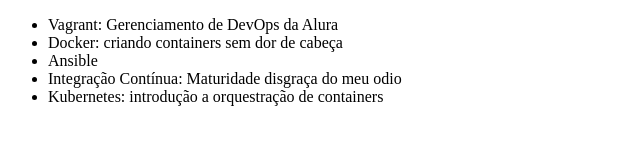
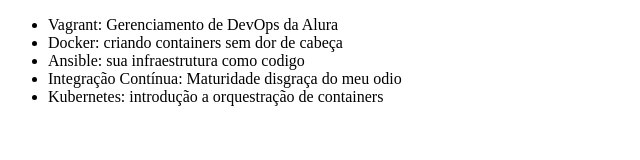
Before and after one commit to Betops42/alura-git, a plain HTML site: page index.html in a window 1280 px wide. Shown: the whole page, without its empty margins (0-640 px from the left). Drawn offline with Linux system fonts and the light colour scheme.

Commit message:
alterando o nome do curso de ansible

```diff
--- a/index.html
+++ b/index.html
@@ -8,7 +8,7 @@
     <ul>
         <li>Vagrant: Gerenciamento de DevOps da Alura</li>
         <li>Docker: criando containers sem dor de cabeça</li>
-        <li>Ansible</li>
+        <li>Ansible: sua infraestrutura como codigo</li>
         <li>Integração Contínua: Maturidade disgraça do meu odio</li>
         <li>Kubernetes: introdução a orquestração de containers</li>
     </ul>
```
